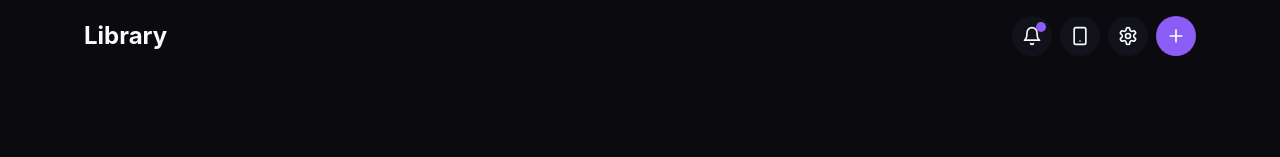
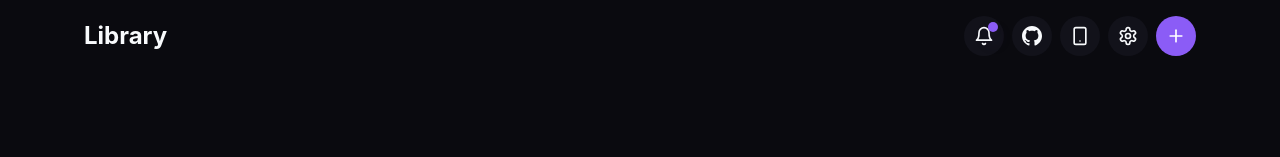
Before and after one commit to grworg/epubplayer, a React (Vite) app: page /app in a window 1280 px wide. Shown: the top 157 px of the page. Built offline with nearby package versions, Linux system fonts and the light colour scheme.

Commit message:
Add settings button to Now Playing and GitHub link to Library
- Add Settings button to Now Playing page secondary controls (near speed/sleep/bookmarks)
- Add GitHub icon linking to repo in Library page header
- Add GitHubIcon component to icons

```diff
--- a/src/features/library/LibraryPage.tsx
+++ b/src/features/library/LibraryPage.tsx
@@ -2,7 +2,7 @@
 import { useNavigate, Link } from 'react-router-dom'
 import { useLibrary } from './useLibrary'
 import { useImportEPUB } from '@/features/import/useImportEPUB'
-import { PlusIcon, UploadIcon, HeadphonesIcon, LoaderIcon, SettingsIcon, BellIcon, SmartphoneIcon } from '@/ui/icons'
+import { PlusIcon, UploadIcon, HeadphonesIcon, LoaderIcon, SettingsIcon, BellIcon, SmartphoneIcon, GitHubIcon } from '@/ui/icons'
 import { OnboardingSetup } from '@/features/onboarding/OnboardingSetup'
 import { settingsRepository } from '@/services/storage/settingsRepository'
 import { usePWAInstall } from '@/features/pwa/usePWAInstall'
@@ -81,6 +81,17 @@
               <span className="absolute right-1.5 top-1.5 h-2.5 w-2.5 rounded-full bg-accent shadow-lg shadow-accent/50" />
             </button>
           )}
+          {/* GitHub link */}
+          <a
+            href="https://github.com/grworg/epubplayer"
+            target="_blank"
+            rel="noopener noreferrer"
+            className="pressable flex h-10 w-10 items-center justify-center rounded-full bg-surface-1 text-text-primary hover:bg-surface-2"
+            aria-label="View on GitHub"
+            title="View on GitHub"
+          >
+            <GitHubIcon className="h-5 w-5" />
+          </a>
           {/* Device sync - share/import library */}
           <button
             onClick={() => navigate('/app/share-library')}
--- a/src/features/player/NowPlayingPage.tsx
+++ b/src/features/player/NowPlayingPage.tsx
@@ -586,6 +586,15 @@
                       <span className="text-xs">Mark</span>
                     </button>
 
+                    <button
+                      onClick={() => navigate('/app/settings')}
+                      className="pressable flex flex-col items-center gap-0.5 text-text-secondary hover:text-text-primary"
+                      aria-label="Settings"
+                    >
+                      <SettingsIcon className="h-5 w-5" />
+                      <span className="text-xs">Settings</span>
+                    </button>
+
                     {/* Lyrics toggle - desktop only */}
                     <button
                       onClick={() => setShowLyrics(!showLyrics)}
--- a/src/ui/icons/index.tsx
+++ b/src/ui/icons/index.tsx
@@ -603,3 +603,16 @@
     </svg>
   )
 }
+
+export function GitHubIcon(props: IconProps) {
+  return (
+    <svg
+      xmlns="http://www.w3.org/2000/svg"
+      viewBox="0 0 24 24"
+      fill="currentColor"
+      {...props}
+    >
+      <path d="M12 0c-6.626 0-12 5.373-12 12 0 5.302 3.438 9.8 8.207 11.387.599.111.793-.261.793-.577v-2.234c-3.338.726-4.033-1.416-4.033-1.416-.546-1.387-1.333-1.756-1.333-1.756-1.089-.745.083-.729.083-.729 1.205.084 1.839 1.237 1.839 1.237 1.07 1.834 2.807 1.304 3.492.997.107-.775.418-1.305.762-1.604-2.665-.305-5.467-1.334-5.467-5.931 0-1.311.469-2.381 1.236-3.221-.124-.303-.535-1.524.117-3.176 0 0 1.008-.322 3.301 1.23.957-.266 1.983-.399 3.003-.404 1.02.005 2.047.138 3.006.404 2.291-1.552 3.297-1.23 3.297-1.23.653 1.653.242 2.874.118 3.176.77.84 1.235 1.911 1.235 3.221 0 4.609-2.807 5.624-5.479 5.921.43.372.823 1.102.823 2.222v3.293c0 .319.192.694.801.576 4.765-1.589 8.199-6.086 8.199-11.386 0-6.627-5.373-12-12-12z" />
+    </svg>
+  )
+}
```
